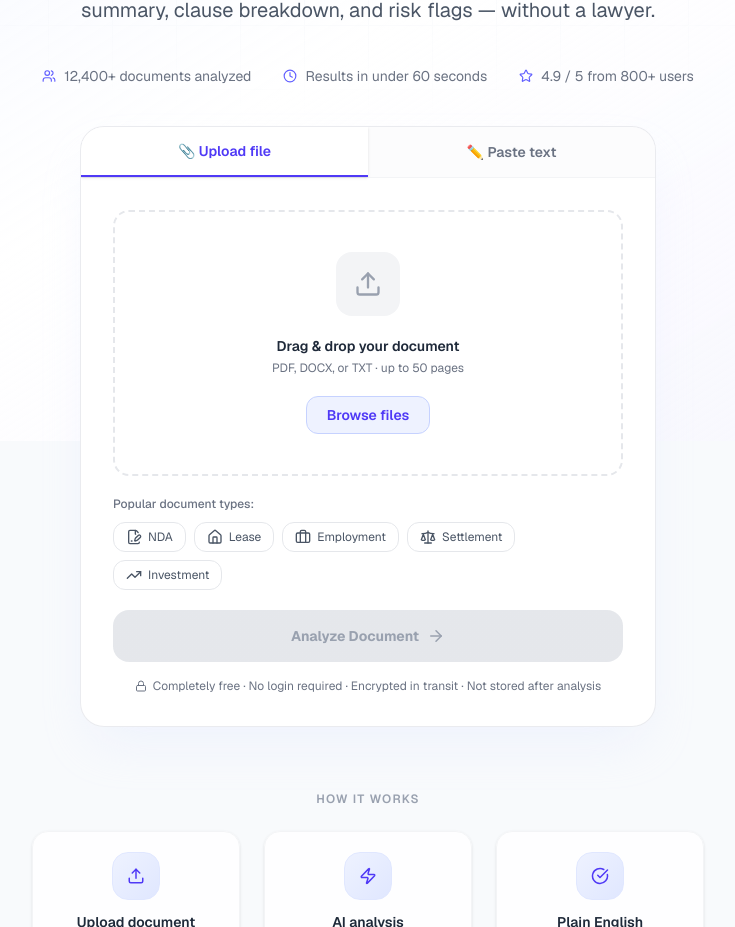
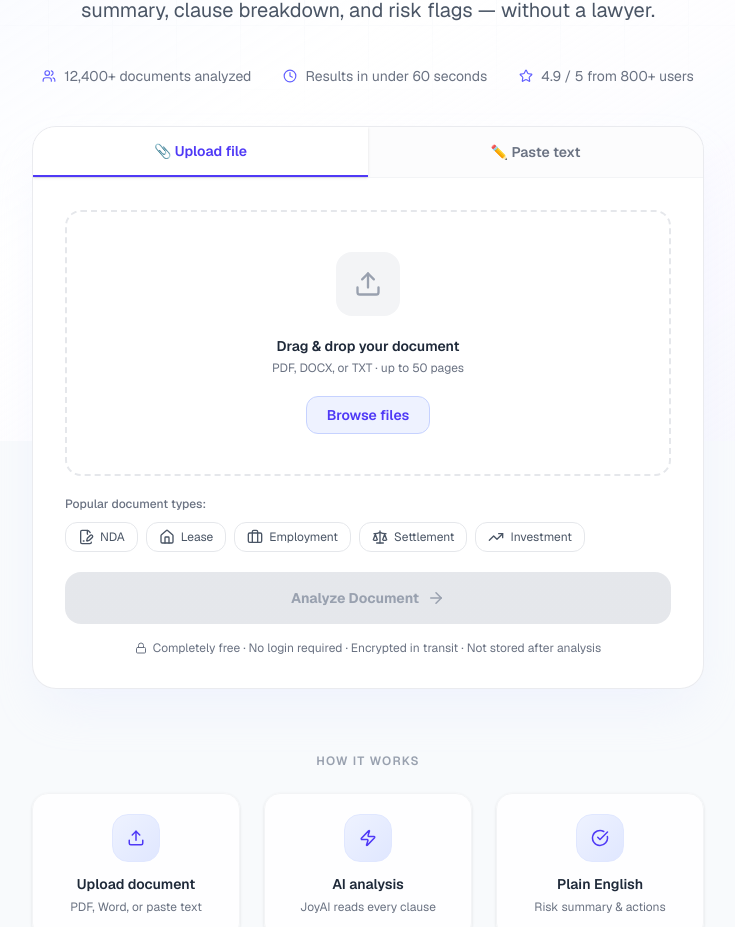
Before and after one commit to betterhyq/LexPlain, a Next.js app: page /en in a window 1280 px wide. Shown: the part 359-1286 px from the top of the page, without its empty margins (272-1007 px from the left). Built offline with nearby package versions, Linux system fonts and the light colour scheme.

Commit message:
fix: adjust max width of UI component for better layout
- Increased the maximum width of a specific UI component from max-w-xl to max-w-2xl to enhance the overall layout and user experience on the HomePage.

```diff
--- a/src/app/[locale]/page.tsx
+++ b/src/app/[locale]/page.tsx
@@ -145,7 +145,7 @@ export default function HomePage() {
           ))}
         </div>
 
-        <div className="w-full max-w-xl animate-slide-up animate-delay-200">
+        <div className="w-full max-w-2xl animate-slide-up animate-delay-200">
           <div className="bg-white/95 backdrop-blur-sm rounded-3xl shadow-2xl shadow-indigo-100/40 border border-gray-200/80 overflow-hidden hover:shadow-indigo-200/30 transition-shadow duration-300">
             <div className="flex border-b border-gray-100 bg-gray-50/50">
               {(["file", "text"] as const).map((mode) => (
```
